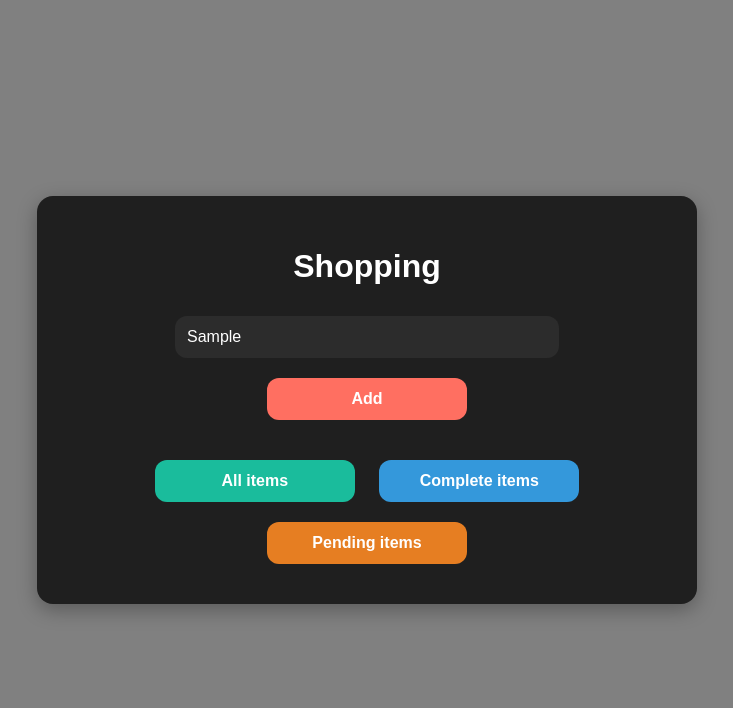
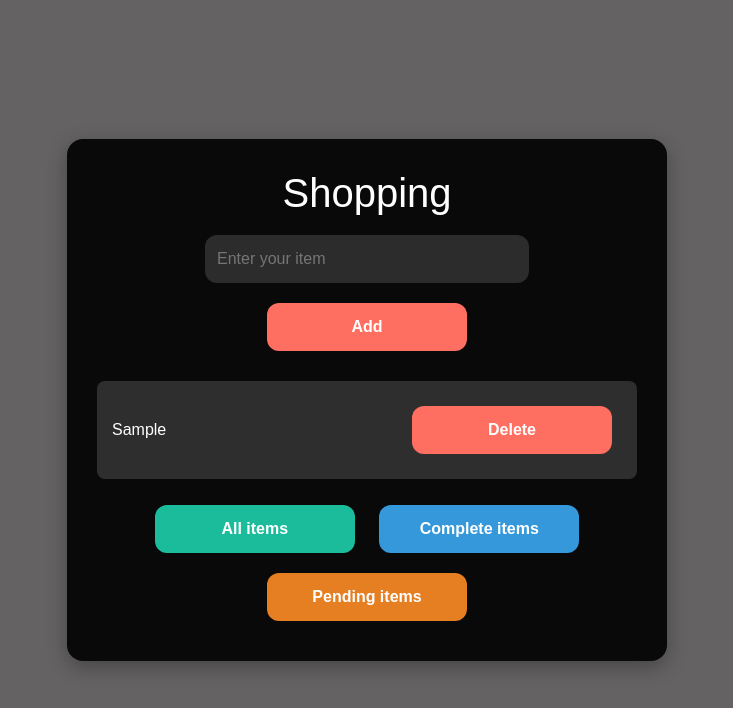
Before and after one commit to Anuhas88/My-js_project, a plain HTML site: page index.html in a window 1280 px wide. Both pictures are taken after typing "Sample" into the empty fields and a click on the button "Add". Shown: the whole page, without its empty margins (273-1006 px from the left). Drawn offline with nearby package versions, Linux system fonts and the light colour scheme; a web font is replaced by a local one.

Commit message:
Last Update

```diff
--- a/index.html
+++ b/index.html
@@ -4,9 +4,12 @@
     <meta charset="UTF-8">
     <meta name="viewport" content="width=device-width, initial-scale=1.0">
     <title>Shopping</title>
+    <link href="https://cdn.jsdelivr.net/npm/bootstrap@5.3.6/dist/css/bootstrap.min.css" rel="stylesheet" integrity="sha384-4Q6Gf2aSP4eDXB8Miphtr37CMZZQ5oXLH2yaXMJ2w8e2ZtHTl7GptT4jmndRuHDT" crossorigin="anonymous">
     <link rel="stylesheet" href="style.css">
+
 </head>
 <body>
+
 
     <div class="container">
         <h1 class="text-center">Shopping</h1>
@@ -23,6 +26,9 @@
 
     </div>
 
+
+
+
     <script src="script.js"></script>
 </body>
 </html>
--- a/script.js
+++ b/script.js
@@ -1,4 +1,5 @@
-const taskInput =document.getElementById('TaskInput');
+
+const taskInput = document.getElementById('taskInput');
 const addTaskBtn = document.getElementById('addTaskBtn');
 const taskList = document.getElementById('taskList');
 const filterAllBtn = document.getElementById('filterAll');
@@ -6,20 +7,25 @@ const filterCompleteBtn = document.getElementById('filterCompleted');
 const filterPendingBtn = document.getElementById('filterPending');
 
 let tasks = [];
+
 function renderTask(filterTasks = tasks){
+
     taskList.innerHTML = "";
-    filterTasks.forEach((Task,index) => {
+
+    filterTasks.forEach((task,index)=>{
+
         const li = document.createElement("li");
-        li.classList.toggle("completed",Task.completed);
+
+        li.classList.toggle("completed", task.completed);
 
         const taskText = document.createElement("span");
         taskText.textContent = task.name;
         li.appendChild(taskText);
 
         li.onclick = () => toggleTaskComplete(index);
-
         const deleteBtn = document.createElement("button");
         deleteBtn.textContent = "Delete";
+
         deleteBtn.onclick = () => deleteTask(index);
         li.appendChild(deleteBtn);
 
@@ -28,8 +34,8 @@ function renderTask(filterTasks = tasks){
 }
 
 function addTask(){
-    const taskName = taskInput.ariaValue.trim();
-    if(tasks !== ""){
+    const taskName = taskInput.value.trim();
+    if(taskName !== ""){
         let task = {
             name: taskName,
             completed: false
@@ -40,17 +46,27 @@ function addTask(){
         renderTask();
     }
 
+}
+
+function deleteTask(index){
+
+    tasks.splice(index,1);
+    renderTask();
+
+}
+
 function toggleTaskComplete(index){
+
     tasks[index].completed = !tasks[index].completed;
     renderTask();
 }
+
+
 addTaskBtn.addEventListener('click',addTask);
 
-    filterAllBtn.addEventListener('click',() => renderTask());
-
+filterAllBtn.addEventListener('click', () => renderTask());
 filterCompleteBtn.addEventListener('click',() =>
      renderTask(tasks.filter(task => task.completed)));
 filterPendingBtn.addEventListener('click',() =>
     renderTask(tasks.filter(task => !task.completed)));
 renderTask();
-}
--- a/style.css
+++ b/style.css
@@ -2,7 +2,7 @@
 
 body {
     font-family: "Cascadia Code", sans-serif;
-    background-color: gray;
+    background-color: rgb(100, 98, 98);
     display: flex;
     justify-content: center;
     align-items: center;
@@ -13,7 +13,7 @@ body {
 
 .container {
     text-align: center;
-    background: #1f1f1f;
+    background: #090909;
     width: 600px;
     padding: 30px;
     border-radius: 16px;
```
Lines whose indentation alone changed are shown as unchanged.
